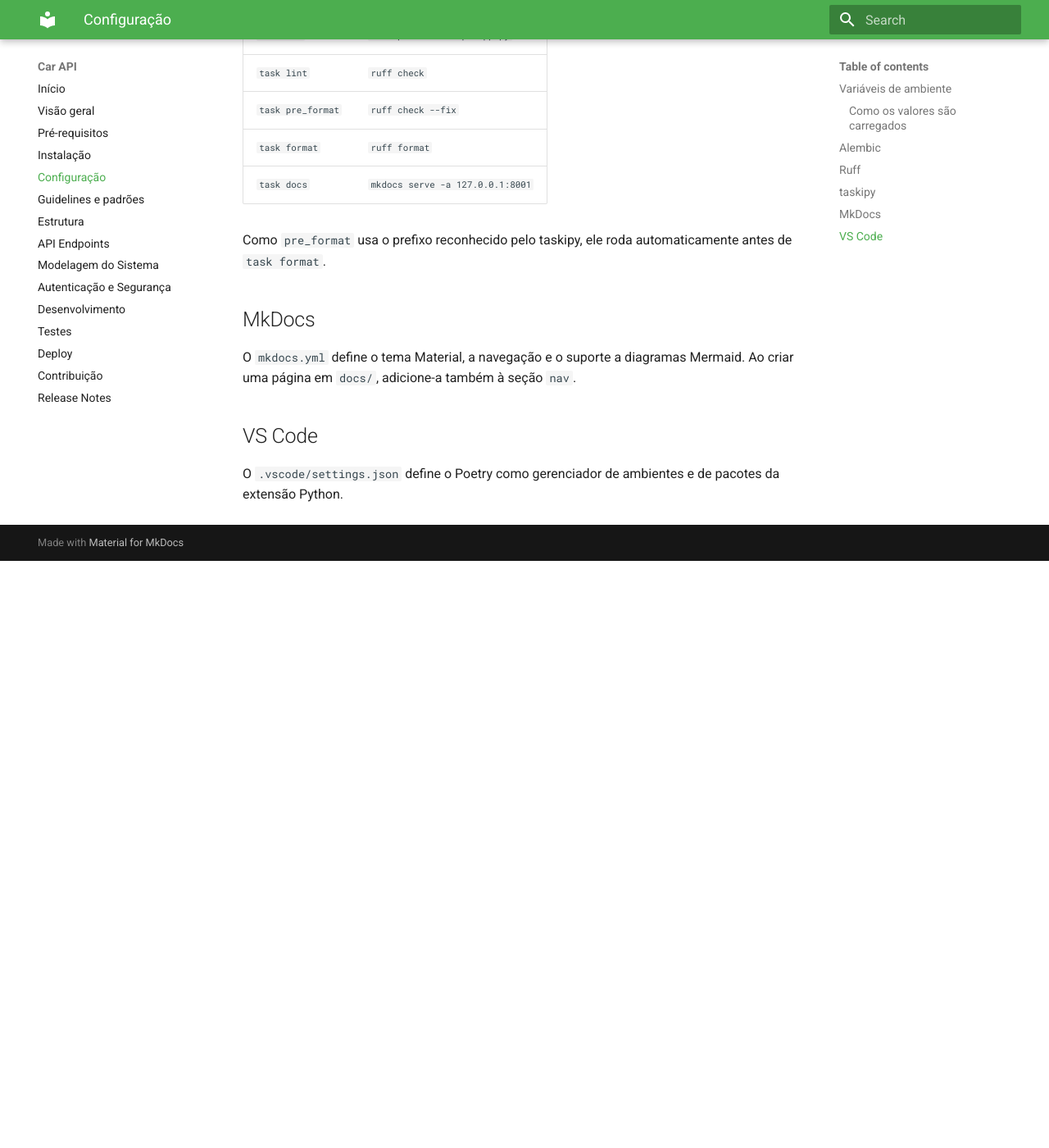
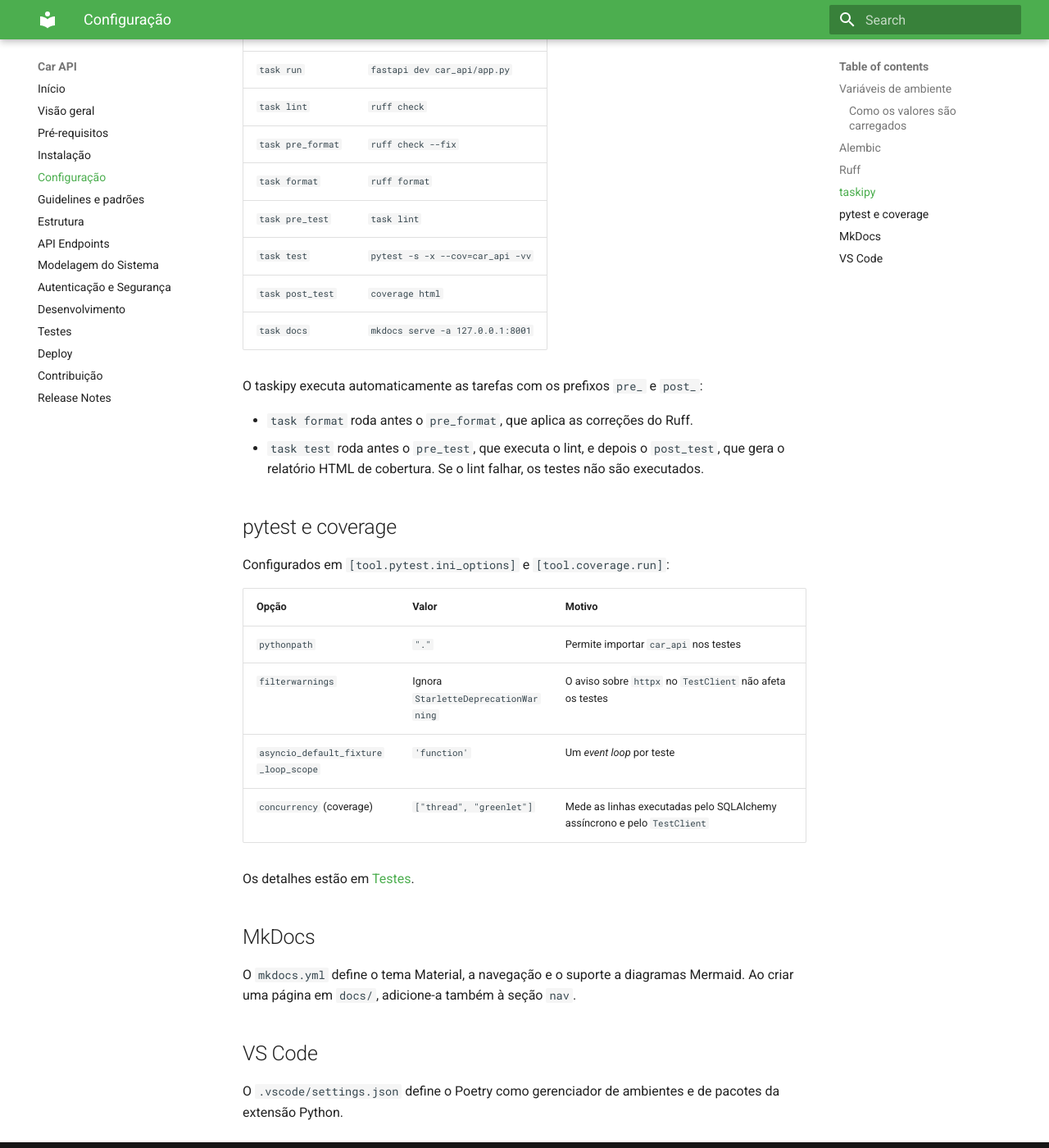
Before and after one commit to LeonardoAlmeidaGit/car-api, an MkDocs documentation site: the page built from docs/configuration.md, in a window 1280 px wide and 1400 px high, scrolled down 2013 px. Shown: the whole window at 82% size. Built offline with MkDocs 1.6.1 and Material for MkDocs 9.7.7, drawn with Linux system fonts in a browser that asks for light colours; before the commit the page ends 2697 px from its top, so only the background shows below that; some of the changed text lies outside the part shown.

Commit message:
docs: add test workflow to development guides

```diff
--- a/docs/configuration.md
+++ b/docs/configuration.md
@@ -60,6 +60,8 @@ Configurado em `pyproject.toml`:
 | Modo `preview` | Ativo no lint e na formatação |
 | Excluídos | `migrations/`, ambientes virtuais e diretórios de cache e build, entre outros |
 
+As regras `PT` (flake8-pytest-style) se aplicam aos arquivos em `tests/`.
+
 ## taskipy
 
 Atalhos definidos em `[tool.taskipy.tasks]`:
@@ -70,10 +72,30 @@ Atalhos definidos em `[tool.taskipy.tasks]`:
 | `task lint` | `ruff check` |
 | `task pre_format` | `ruff check --fix` |
 | `task format` | `ruff format` |
+| `task pre_test` | `task lint` |
+| `task test` | `pytest -s -x --cov=car_api -vv` |
+| `task post_test` | `coverage html` |
 | `task docs` | `mkdocs serve -a 127.0.0.1:8001` |
 
-Como `pre_format` usa o prefixo reconhecido pelo taskipy, ele roda
-automaticamente antes de `task format`.
+O taskipy executa automaticamente as tarefas com os prefixos `pre_` e `post_`:
+
+- `task format` roda antes o `pre_format`, que aplica as correções do Ruff.
+- `task test` roda antes o `pre_test`, que executa o lint, e depois o
+  `post_test`, que gera o relatório HTML de cobertura. Se o lint falhar, os
+  testes não são executados.
+
+## pytest e coverage
+
+Configurados em `[tool.pytest.ini_options]` e `[tool.coverage.run]`:
+
+| Opção | Valor | Motivo |
+| --- | --- | --- |
+| `pythonpath` | `"."` | Permite importar `car_api` nos testes |
+| `filterwarnings` | Ignora `StarletteDeprecationWarning` | O aviso sobre `httpx` no `TestClient` não afeta os testes |
+| `asyncio_default_fixture_loop_scope` | `'function'` | Um *event loop* por teste |
+| `concurrency` (coverage) | `["thread", "greenlet"]` | Mede as linhas executadas pelo SQLAlchemy assíncrono e pelo `TestClient` |
+
+Os detalhes estão em [Testes](testing.md#configuracao).
 
 ## MkDocs
 
```
Also changed, not shown: docs/contributing.md (+12 -6 lines), docs/development.md (+9 -3 lines), docs/guidelines.md (+18 -4 lines), docs/index.md (+9 -1 lines), docs/installation.md (+11 -1 lines).
